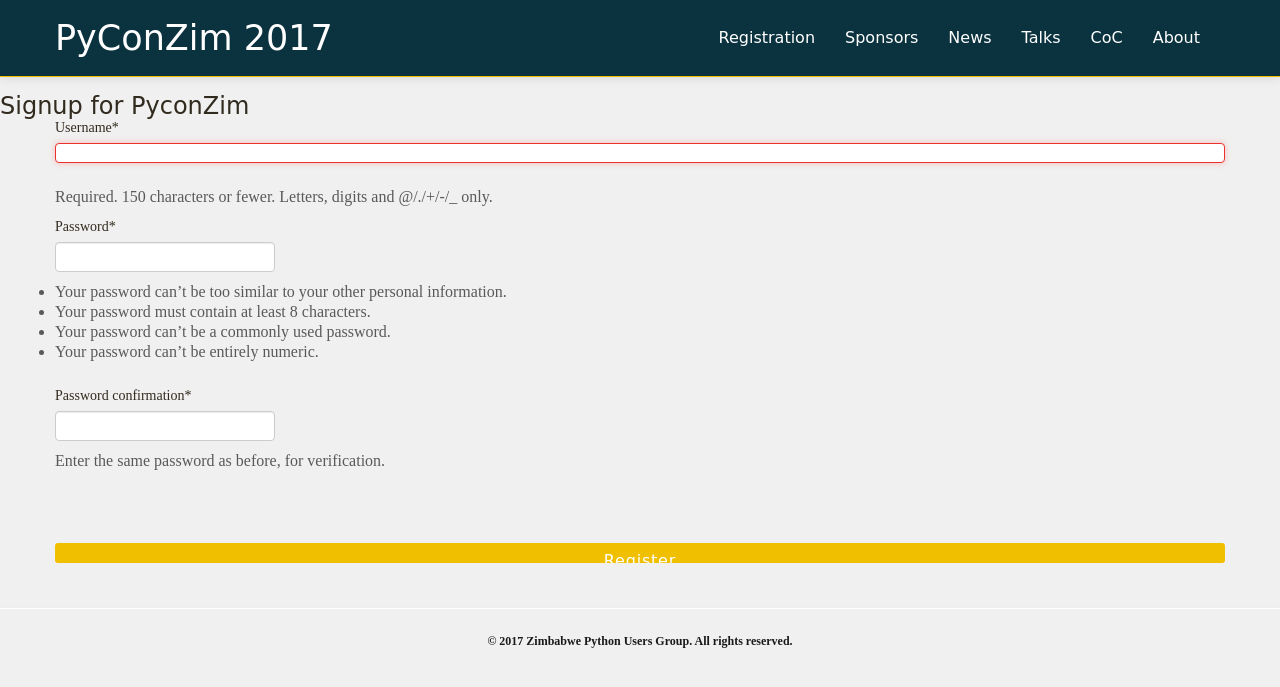
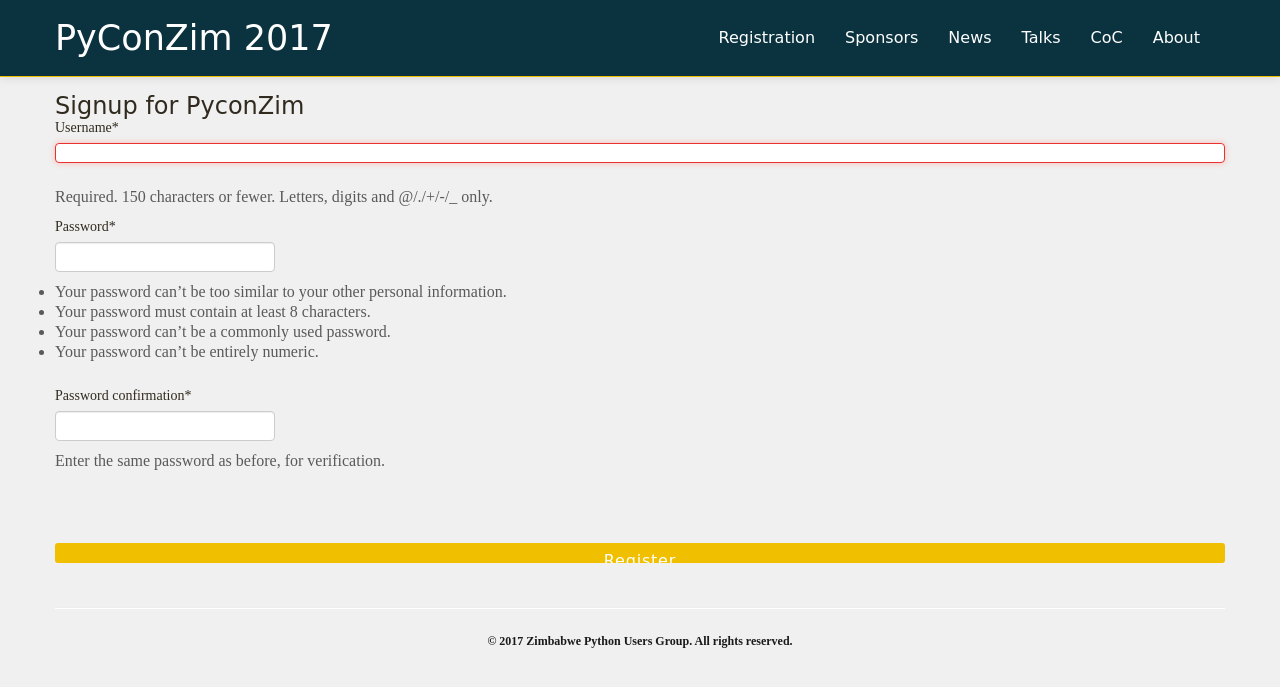
Before and after one commit to PyZim/indaba, a Django app: page /accounts/register/ in a window 1280 px wide. Shown: the top 687 px of the page. Run offline with Django 3.2, Linux system fonts and the light colour scheme; parts of the project's set-up code (start-up, migrations or seed data) failed here and were passed over; some libraries are stand-ins or nearby versions; some web fonts are replaced.

Commit message:
modified requirements

```diff
--- a/indaba/accounts/forms.py
+++ b/indaba/accounts/forms.py
@@ -4,10 +4,13 @@ from crispy_forms.helper import FormHelper
 from crispy_forms.layout import Layout, ButtonHolder, Submit
 
 class RegistrationForm(UserCreationForm):
+
     def __init__(self, *args, **kwargs):
         super(RegistrationForm, self).__init__(*args, **kwargs)
 
         self.helper = FormHelper()
+        self.helper.field_class = 'col-xs-8'
+        self.helper.label_class = 'col-xs-4'
         self.helper.layout = Layout(
             'username',
             'password1',
--- a/indaba/accounts/templates/accounts/signup.html
+++ b/indaba/accounts/templates/accounts/signup.html
@@ -1,10 +1,14 @@
 {% extends 'base.html' %}
 {% load crispy_forms_tags %}
-{% block headline %}<h1>Signup for PyconZim</h1>{% endblock%}
+{% block headline %}
+<div class="container">
+  <h1>Signup for PyconZim</h1>
+{% endblock%}
 
 {% block content %}
 
     <div class="container">
 {% crispy form %}
+  </div>
+{% endblock %}
 </div>
-{% endblock %}
--- a/indaba/templates/base.html
+++ b/indaba/templates/base.html
@@ -20,9 +20,13 @@
     <link href='http://fonts.googleapis.com/css?family=Patua+One' rel='stylesheet' type='text/css'>
     <link href='http://fonts.googleapis.com/css?family=Open+Sans' rel='stylesheet' type='text/css'>
     <style>
+    .regClass {
+
+    }
     body {
-        padding-top: 60px; /* 60px to make the container go all the way to the bottom of the topbar */
+        padding-top: 60px;
     }
+
     </style>
     <link href= {% static "css/bootstrap-responsive.css" %} rel="stylesheet">
     <!-- Le HTML5 shim, for IE6-8 support of HTML5 elements -->
```
Also changed, not shown: requirements_dev.txt (+0 -14 lines).
